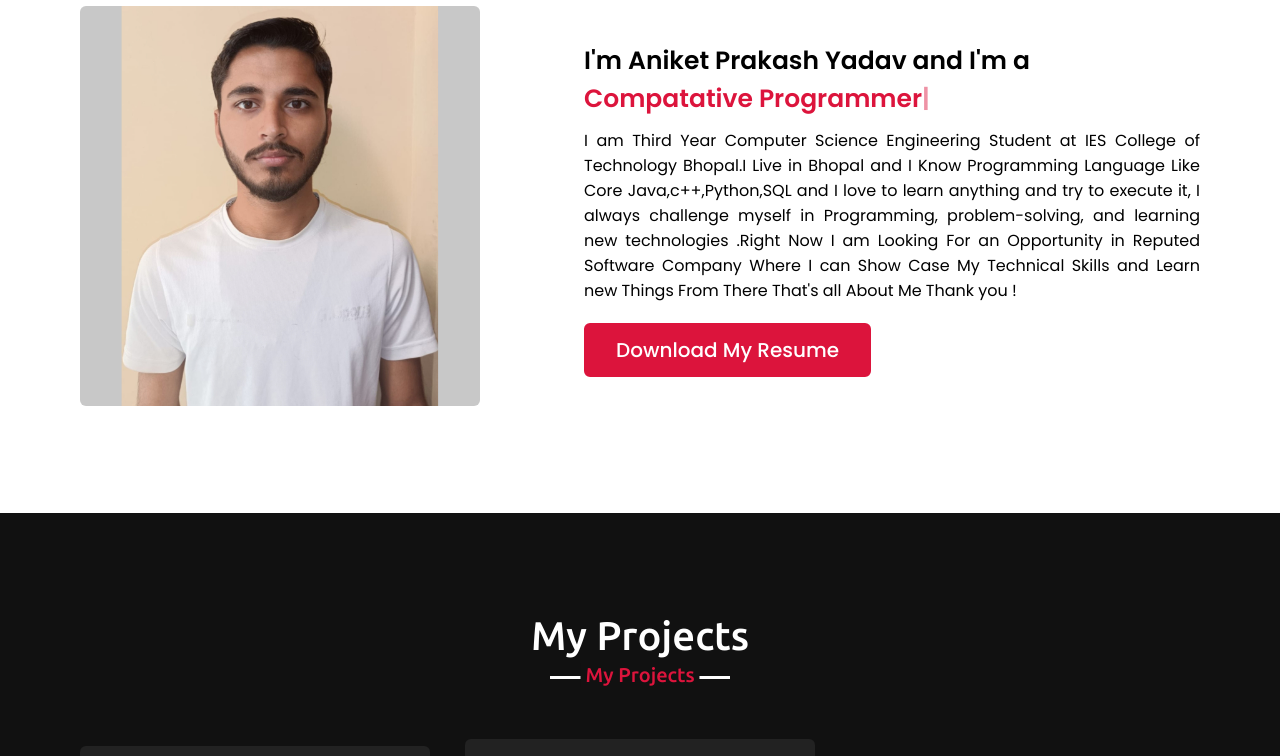
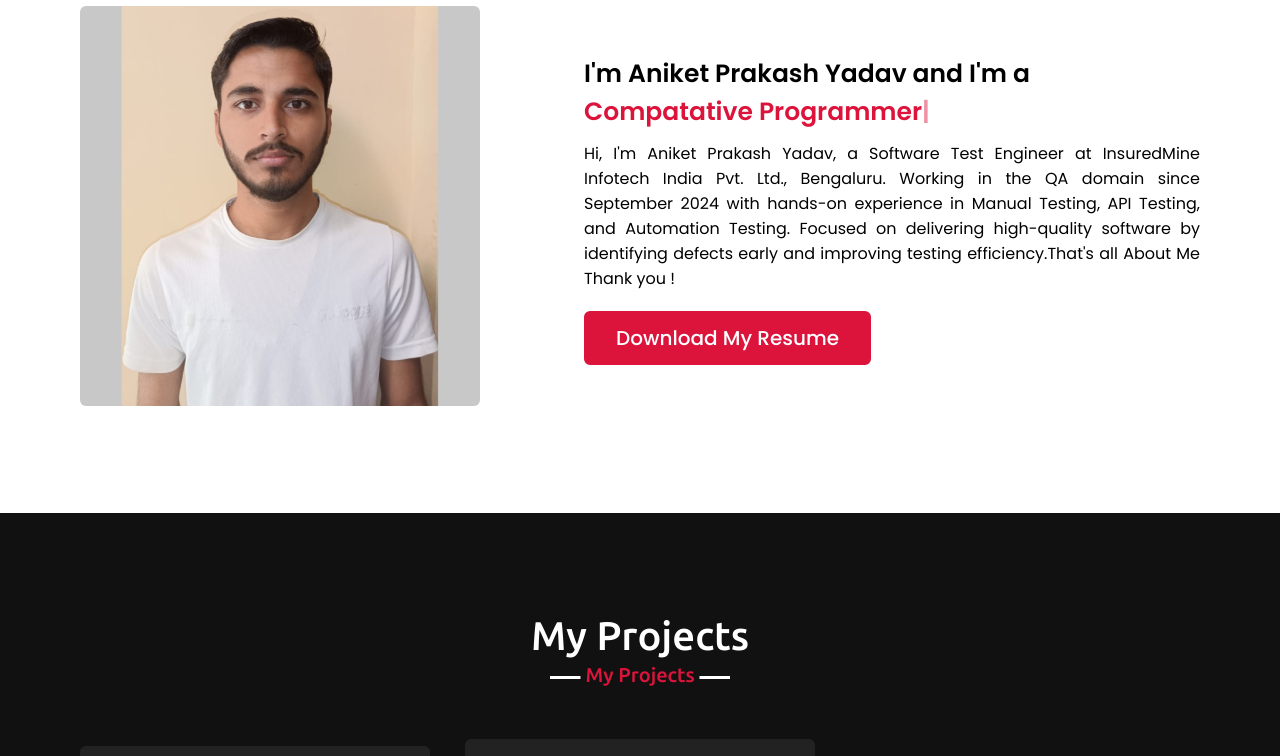
Before and after one commit to Aniketcse2024/My_Portfolio, a plain HTML site: page index.html in a window 1280 px wide. Shown: the part 1020-1776 px from the top of the page. Drawn offline with nearby package versions, Linux system fonts and the light colour scheme.

Commit message:
Update index.html

```diff
--- a/index.html
+++ b/index.html
@@ -58,7 +58,9 @@
                 </div>
                 <div class="column right">
                     <div class="text">I'm Aniket Prakash Yadav and I'm a <span class="typing-2"></span></div>
-                    <p>I am Third Year Computer Science Engineering Student at IES College of Technology Bhopal.I Live in Bhopal and I Know Programming Language Like Core Java,c++,Python,SQL and I love to learn anything and try to execute it, I always challenge myself in Programming, problem-solving, and learning new technologies .Right Now I am Looking For an Opportunity in Reputed Software Company Where I can Show Case My Technical Skills and Learn new Things From There That's all About Me Thank you !</p>
+                    <p>Hi, I'm Aniket Prakash Yadav, a Software Test Engineer at InsuredMine Infotech India Pvt. Ltd., Bengaluru.
+Working in the QA domain since September 2024 with hands-on experience in Manual Testing, API Testing, and Automation Testing.
+Focused on delivering high-quality software by identifying defects early and improving testing efficiency.That's all About Me Thank you !</p>
                     <a href="www.linkedin.com/in/aniket-040067232">Download My Resume</a>
                 </div>
             </div>
```
